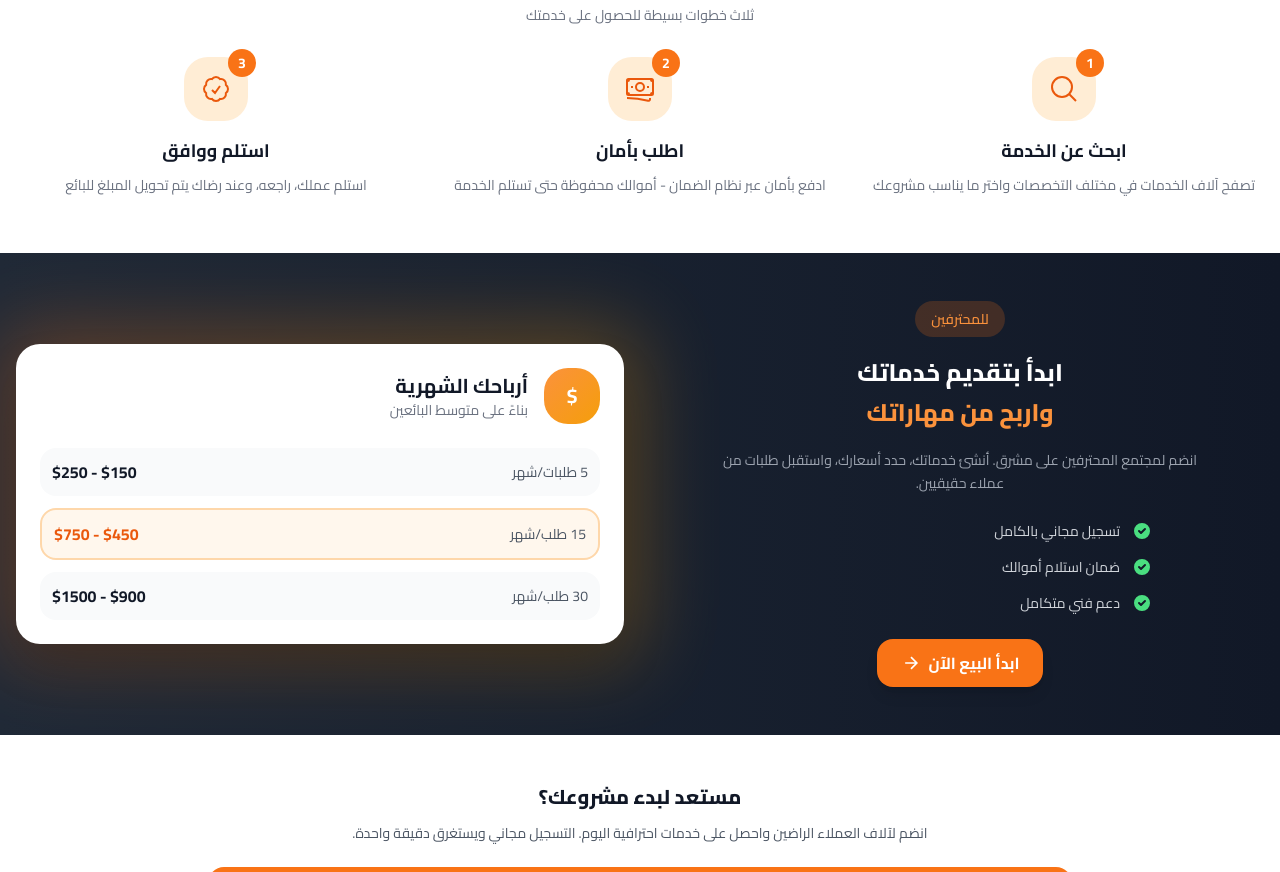
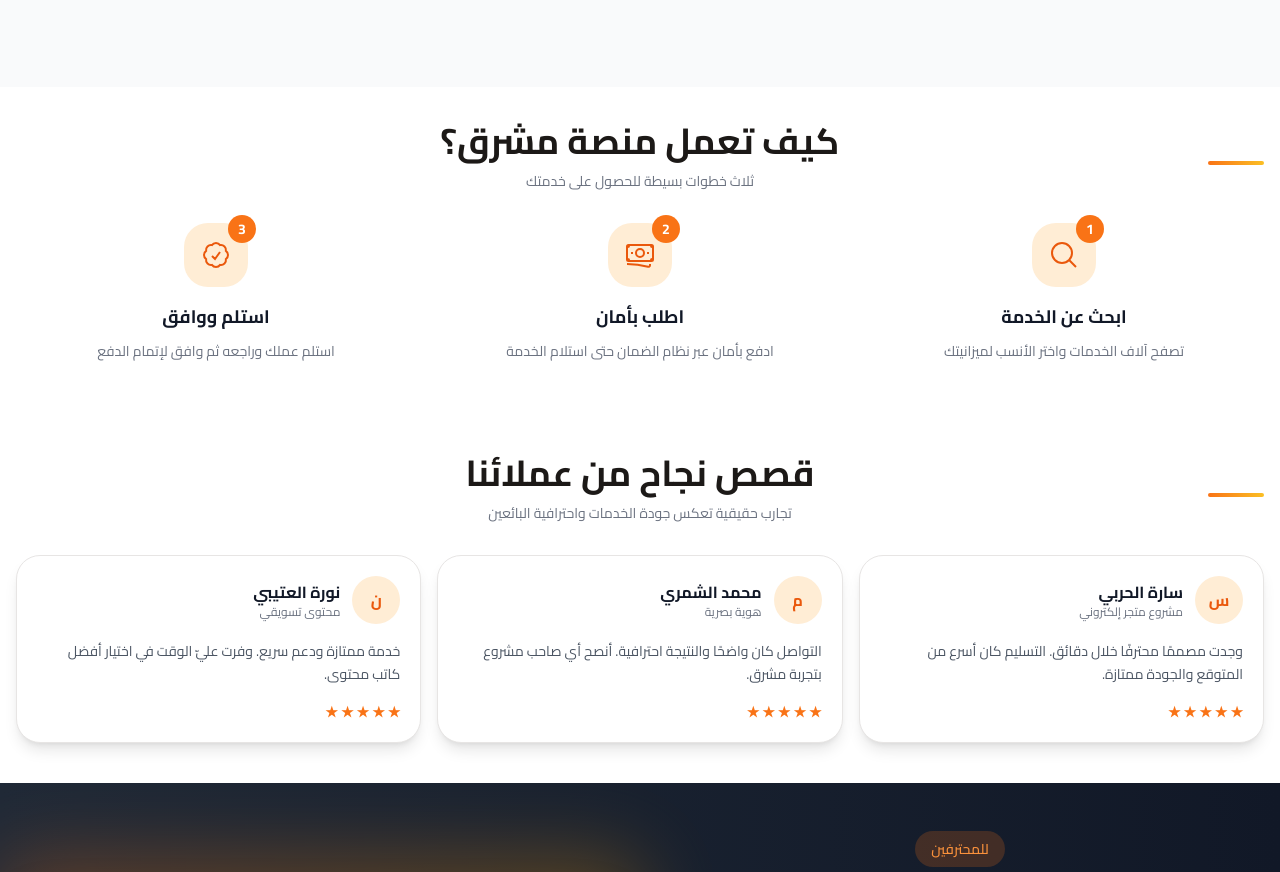
Before and after one commit to PeterPXI/Mashriq-new1, a website: page public/app/index.html in a window 1280 px wide. Shown: the part 1928-2800 px from the top of the page. Drawn offline with Linux system fonts and the light colour scheme; no server answers.

Commit message:
Enhance landing page presentation

```diff
--- a/public/app/index.html
+++ b/public/app/index.html
@@ -49,6 +49,37 @@
             transform: translateY(-6px) scale(1.02);
         }
 
+        .hero-glow {
+            background: radial-gradient(circle at top, rgba(251, 191, 36, 0.35), rgba(249, 115, 22, 0));
+        }
+
+        .glass-card {
+            background: rgba(255, 255, 255, 0.12);
+            border: 1px solid rgba(255, 255, 255, 0.2);
+            backdrop-filter: blur(10px);
+        }
+
+        .section-title {
+            position: relative;
+        }
+        .section-title::after {
+            content: '';
+            position: absolute;
+            right: 0;
+            bottom: -10px;
+            width: 56px;
+            height: 4px;
+            border-radius: 999px;
+            background: linear-gradient(90deg, #f97316, #fbbf24);
+        }
+
+        @media (max-width: 640px) {
+            .section-title::after {
+                right: 50%;
+                transform: translateX(50%);
+            }
+        }
+
         .stat-item {
             position: relative;
         }
@@ -82,6 +113,7 @@
             <!-- Decorative Elements -->
             <div class="absolute top-0 right-0 w-96 h-96 bg-yellow-300/20 rounded-full blur-3xl -translate-y-1/2 translate-x-1/2"></div>
             <div class="absolute bottom-0 left-0 w-80 h-80 bg-orange-600/30 rounded-full blur-3xl translate-y-1/2 -translate-x-1/2"></div>
+            <div class="absolute inset-0 hero-glow"></div>
 
             <div class="relative max-w-7xl mx-auto px-4 sm:px-6 lg:px-8 py-12 sm:py-16 lg:py-24">
                 <div class="text-center text-white max-w-4xl mx-auto">
@@ -100,7 +132,7 @@
 
                     <!-- Subheadline -->
                     <p class="text-base sm:text-lg lg:text-xl text-white/90 mb-8 sm:mb-10 max-w-2xl mx-auto px-4 animate-fade-up animate-delay-2">
-                        منصة مشرق تربط بين أصحاب المشاريع والمحترفين العرب. خدمات عالية الجودة بأسعار مناسبة.
+                        منصة مشرق تربط بين أصحاب المشاريع والمحترفين العرب. اكتشف خدمات موثوقة، تواصل مباشر، وتسليم مضمون.
                     </p>
 
                     <!-- SEARCH BAR -->
@@ -124,7 +156,7 @@
                                     <circle cx="11" cy="11" r="8"/>
                                     <path d="M21 21l-4.35-4.35"/>
                                 </svg>
-                                <span>بحث</span>
+                                <span>ابحث الآن</span>
                             </button>
                         </form>
 
@@ -132,9 +164,24 @@
                         <div class="flex flex-wrap items-center justify-center gap-2 mt-4 sm:mt-6 animate-fade-up animate-delay-4">
                             <span class="text-white/70 text-xs sm:text-sm">الأكثر بحثاً:</span>
                             <button type="button" class="px-3 sm:px-4 py-1.5 sm:py-2 bg-white/15 hover:bg-white/25 backdrop-blur rounded-full text-xs sm:text-sm text-white font-medium transition-all search-suggestion" data-search="تصميم شعار">تصميم شعار</button>
-                            <button type="button" class="px-3 sm:px-4 py-1.5 sm:py-2 bg-white/15 hover:bg-white/25 backdrop-blur rounded-full text-xs sm:text-sm text-white font-medium transition-all search-suggestion hidden sm:inline-flex" data-search="تطوير موقع">تطوير موقع</button>
+                            <button type="button" class="px-3 sm:px-4 py-1.5 sm:py-2 bg-white/15 hover:bg-white/25 backdrop-blur rounded-full text-xs sm:text-sm text-white font-medium transition-all search-suggestion" data-search="تطوير موقع">تطوير موقع</button>
                             <button type="button" class="px-3 sm:px-4 py-1.5 sm:py-2 bg-white/15 hover:bg-white/25 backdrop-blur rounded-full text-xs sm:text-sm text-white font-medium transition-all search-suggestion" data-search="كتابة مقالات">كتابة مقالات</button>
                             <button type="button" class="px-3 sm:px-4 py-1.5 sm:py-2 bg-white/15 hover:bg-white/25 backdrop-blur rounded-full text-xs sm:text-sm text-white font-medium transition-all search-suggestion" data-search="ترجمة">ترجمة</button>
+                        </div>
+                    </div>
+
+                    <div class="grid grid-cols-1 sm:grid-cols-3 gap-3 sm:gap-4 max-w-3xl mx-auto mb-6 sm:mb-10">
+                        <div class="glass-card rounded-2xl p-4 text-right">
+                            <div class="text-sm text-white/70 mb-1">بائعون موثوقون</div>
+                            <div class="text-lg sm:text-xl font-bold">مراجعات حقيقية</div>
+                        </div>
+                        <div class="glass-card rounded-2xl p-4 text-right">
+                            <div class="text-sm text-white/70 mb-1">حماية الدفع</div>
+                            <div class="text-lg sm:text-xl font-bold">ضمان حتى الاستلام</div>
+                        </div>
+                        <div class="glass-card rounded-2xl p-4 text-right">
+                            <div class="text-sm text-white/70 mb-1">دعم احترافي</div>
+                            <div class="text-lg sm:text-xl font-bold">متابعة سريعة 24/7</div>
                         </div>
                     </div>
 
@@ -225,7 +272,7 @@
             <div class="max-w-7xl mx-auto px-4 sm:px-6 lg:px-8">
                 <div class="flex flex-col sm:flex-row sm:items-center sm:justify-between gap-3 sm:gap-4 mb-6 sm:mb-10">
                     <div class="text-center sm:text-right">
-                        <h2 class="text-xl sm:text-2xl lg:text-3xl font-extrabold text-gray-900 mb-1 sm:mb-2">تصفح حسب التخصص</h2>
+                        <h2 class="section-title text-xl sm:text-2xl lg:text-3xl font-extrabold text-gray-900 mb-4 sm:mb-6">تصفح حسب التخصص</h2>
                         <p class="text-gray-500 text-sm sm:text-base">اختر الفئة المناسبة لاحتياجاتك</p>
                     </div>
                     <a href="/app/explore.html" class="hidden sm:flex items-center gap-2 text-primary-500 hover:text-primary-600 font-semibold transition-colors flex-shrink-0">
@@ -255,7 +302,7 @@
             <div class="max-w-7xl mx-auto px-4 sm:px-6 lg:px-8">
                 <div class="flex flex-col sm:flex-row items-center justify-between gap-3 mb-6 sm:mb-10">
                     <div class="text-center sm:text-right">
-                        <h2 class="text-xl sm:text-2xl lg:text-3xl font-extrabold text-gray-900 mb-1 sm:mb-2">خدمات مميزة</h2>
+                        <h2 class="section-title text-xl sm:text-2xl lg:text-3xl font-extrabold text-gray-900 mb-4 sm:mb-6">خدمات مميزة</h2>
                         <p class="text-gray-500 text-sm sm:text-base">أفضل الخدمات من بائعين موثوقين</p>
                     </div>
                     <a href="/app/explore.html" class="hidden sm:flex items-center gap-2 text-orange-500 hover:text-orange-600 font-semibold transition-colors">
@@ -284,7 +331,7 @@
         <section class="py-10 sm:py-14 lg:py-20 bg-white" id="howItWorks">
             <div class="max-w-7xl mx-auto px-4 sm:px-6 lg:px-8">
                 <div class="text-center mb-8 sm:mb-14">
-                    <h2 class="text-xl sm:text-2xl lg:text-3xl font-extrabold text-gray-900 mb-2 sm:mb-4">كيف تعمل منصة مشرق؟</h2>
+                    <h2 class="section-title text-xl sm:text-2xl lg:text-3xl font-extrabold text-gray-900 mb-4 sm:mb-6">كيف تعمل منصة مشرق؟</h2>
                     <p class="text-gray-500 text-sm sm:text-lg max-w-2xl mx-auto">ثلاث خطوات بسيطة للحصول على خدمتك</p>
                 </div>
 
@@ -299,7 +346,7 @@
                             <span class="absolute -top-2 -right-2 w-7 h-7 sm:w-8 sm:h-8 bg-orange-500 text-white rounded-full flex items-center justify-center font-bold text-sm">1</span>
                         </div>
                         <h3 class="text-lg sm:text-xl font-bold text-gray-900 mb-2 sm:mb-3">ابحث عن الخدمة</h3>
-                        <p class="text-gray-500 text-sm sm:text-base leading-relaxed">تصفح آلاف الخدمات في مختلف التخصصات واختر ما يناسب مشروعك</p>
+                        <p class="text-gray-500 text-sm sm:text-base leading-relaxed">تصفح آلاف الخدمات واختر الأنسب لميزانيتك</p>
                     </div>
 
                     <div class="text-center">
@@ -312,7 +359,7 @@
                             <span class="absolute -top-2 -right-2 w-7 h-7 sm:w-8 sm:h-8 bg-orange-500 text-white rounded-full flex items-center justify-center font-bold text-sm">2</span>
                         </div>
                         <h3 class="text-lg sm:text-xl font-bold text-gray-900 mb-2 sm:mb-3">اطلب بأمان</h3>
-                        <p class="text-gray-500 text-sm sm:text-base leading-relaxed">ادفع بأمان عبر نظام الضمان - أموالك محفوظة حتى تستلم الخدمة</p>
+                        <p class="text-gray-500 text-sm sm:text-base leading-relaxed">ادفع بأمان عبر نظام الضمان حتى استلام الخدمة</p>
                     </div>
 
                     <div class="text-center">
@@ -325,7 +372,52 @@
                             <span class="absolute -top-2 -right-2 w-7 h-7 sm:w-8 sm:h-8 bg-orange-500 text-white rounded-full flex items-center justify-center font-bold text-sm">3</span>
                         </div>
                         <h3 class="text-lg sm:text-xl font-bold text-gray-900 mb-2 sm:mb-3">استلم ووافق</h3>
-                        <p class="text-gray-500 text-sm sm:text-base leading-relaxed">استلم عملك، راجعه، وعند رضاك يتم تحويل المبلغ للبائع</p>
+                        <p class="text-gray-500 text-sm sm:text-base leading-relaxed">استلم عملك وراجعه ثم وافق لإتمام الدفع</p>
+                    </div>
+                </div>
+            </div>
+        </section>
+
+        <!-- TESTIMONIALS SECTION -->
+        <section class="py-10 sm:py-14 lg:py-20 bg-gradient-to-b from-white to-orange-50/60" id="testimonials">
+            <div class="max-w-7xl mx-auto px-4 sm:px-6 lg:px-8">
+                <div class="text-center mb-8 sm:mb-14">
+                    <h2 class="section-title text-xl sm:text-2xl lg:text-3xl font-extrabold text-gray-900 mb-4 sm:mb-6">قصص نجاح من عملائنا</h2>
+                    <p class="text-gray-500 text-sm sm:text-lg max-w-2xl mx-auto">تجارب حقيقية تعكس جودة الخدمات واحترافية البائعين</p>
+                </div>
+                <div class="grid md:grid-cols-3 gap-4 sm:gap-6">
+                    <div class="bg-white rounded-2xl p-5 sm:p-6 shadow-lg border border-orange-100">
+                        <div class="flex items-center gap-3 mb-4">
+                            <div class="w-12 h-12 rounded-full bg-orange-100 flex items-center justify-center text-orange-600 font-bold">س</div>
+                            <div class="text-right">
+                                <div class="font-bold text-gray-900">سارة الحربي</div>
+                                <div class="text-xs text-gray-500">مشروع متجر إلكتروني</div>
+                            </div>
+                        </div>
+                        <p class="text-gray-600 text-sm leading-relaxed">وجدت مصممًا محترفًا خلال دقائق. التسليم كان أسرع من المتوقع والجودة ممتازة.</p>
+                        <div class="mt-4 text-orange-500 text-sm font-semibold">★ ★ ★ ★ ★</div>
+                    </div>
+                    <div class="bg-white rounded-2xl p-5 sm:p-6 shadow-lg border border-orange-100">
+                        <div class="flex items-center gap-3 mb-4">
+                            <div class="w-12 h-12 rounded-full bg-orange-100 flex items-center justify-center text-orange-600 font-bold">م</div>
+                            <div class="text-right">
+                                <div class="font-bold text-gray-900">محمد الشمري</div>
+                                <div class="text-xs text-gray-500">هوية بصرية</div>
+                            </div>
+                        </div>
+                        <p class="text-gray-600 text-sm leading-relaxed">التواصل كان واضحًا والنتيجة احترافية. أنصح أي صاحب مشروع بتجربة مشرق.</p>
+                        <div class="mt-4 text-orange-500 text-sm font-semibold">★ ★ ★ ★ ★</div>
+                    </div>
+                    <div class="bg-white rounded-2xl p-5 sm:p-6 shadow-lg border border-orange-100">
+                        <div class="flex items-center gap-3 mb-4">
+                            <div class="w-12 h-12 rounded-full bg-orange-100 flex items-center justify-center text-orange-600 font-bold">ن</div>
+                            <div class="text-right">
+                                <div class="font-bold text-gray-900">نورة العتيبي</div>
+                                <div class="text-xs text-gray-500">محتوى تسويقي</div>
+                            </div>
+                        </div>
+                        <p class="text-gray-600 text-sm leading-relaxed">خدمة ممتازة ودعم سريع. وفرت عليّ الوقت في اختيار أفضل كاتب محتوى.</p>
+                        <div class="mt-4 text-orange-500 text-sm font-semibold">★ ★ ★ ★ ★</div>
                     </div>
                 </div>
             </div>
```
